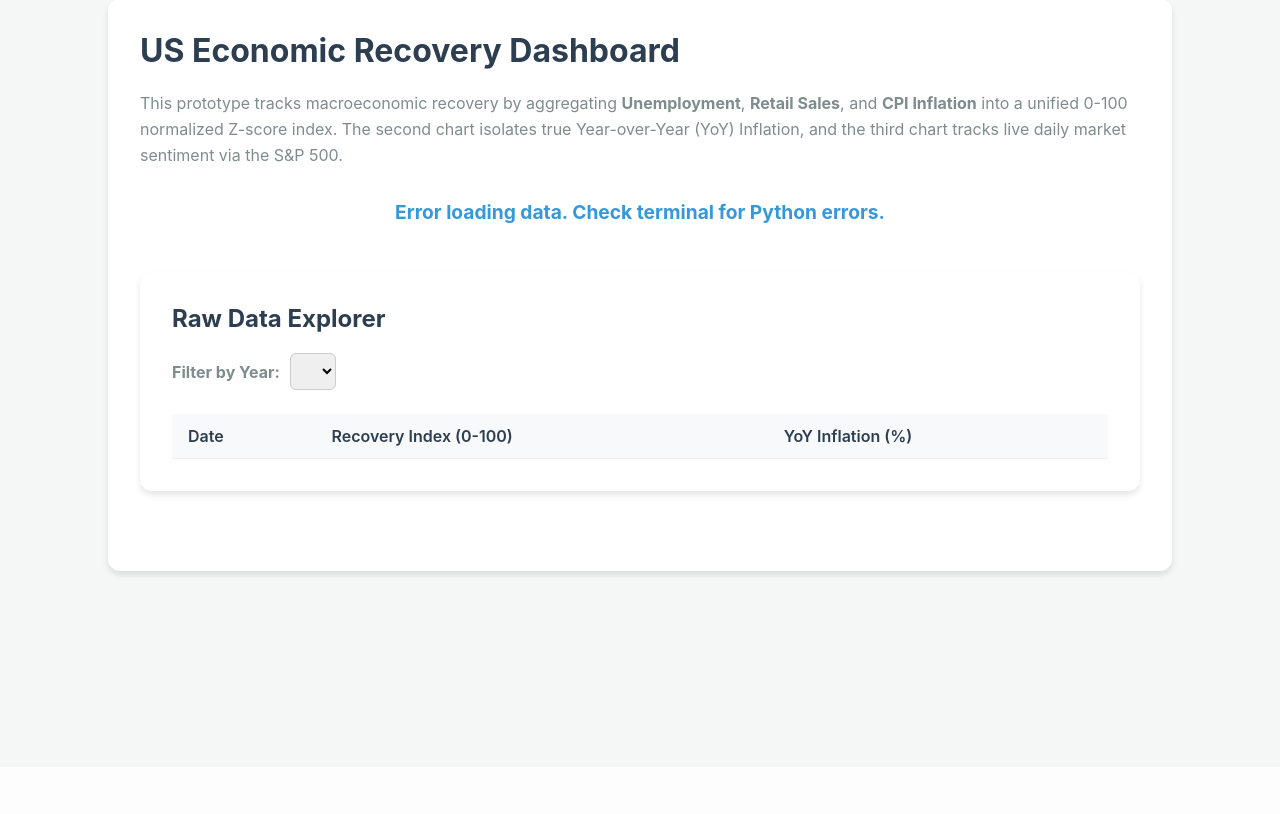
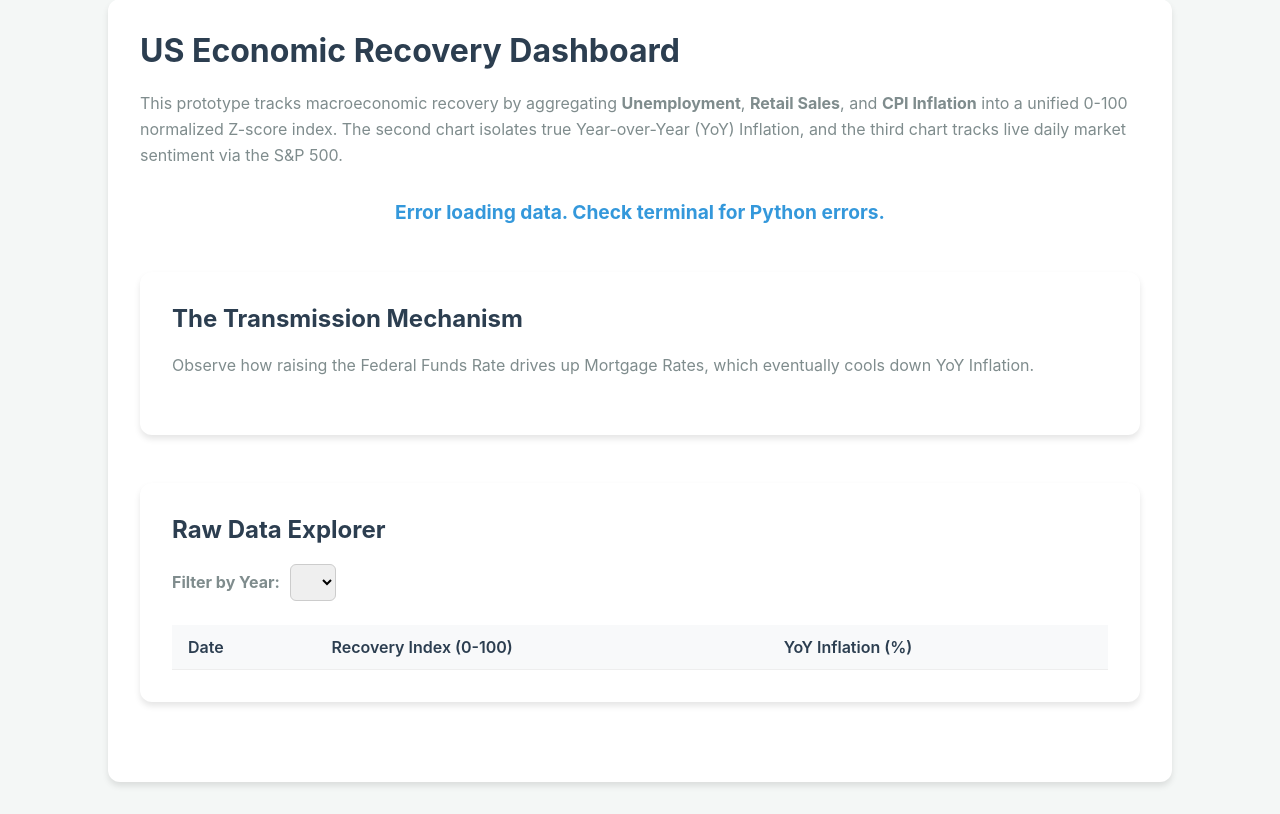
Before and after one commit to golegittech/whiteshield-economic-dashboard, a FastAPI app: page / in a window 1280 px wide. Shown: the part 33-847 px from the top of the page. Before the commit the page ends 611 px from the top, so only its background shows below. Run offline with FastAPI, Linux system fonts and the light colour scheme; data that the repository does not hold is empty; some libraries are stand-ins or nearby versions.

Commit message:
Added Fed Funds and Mortgage KPIs to demonstrate monetary transmission

```diff
--- a/main.py
+++ b/main.py
@@ -32,7 +32,9 @@ def get_recovery_data():
     indicators = {
         "CPIAUCSL": "CPI_Inflation",
         "RSAFS": "Retail_Sales",
-        "UNRATE": "Unemployment_Rate"
+        "UNRATE": "Unemployment_Rate",
+        "FEDFUNDS": "Fed_Rate",       # NEW: The Medicine
+        "MORTGAGE30US": "Mortgage_Rate"
     }
 
     start_date_monthly = datetime.now() - timedelta(days=6*365)
@@ -51,7 +53,9 @@ def get_recovery_data():
     combined_df = combined_df.with_columns([
         pl.col("CPI_Inflation").cast(pl.Float64).fill_nan(None),
         pl.col("Retail_Sales").cast(pl.Float64).fill_nan(None),
-        pl.col("Unemployment_Rate").cast(pl.Float64).fill_nan(None)
+        pl.col("Unemployment_Rate").cast(pl.Float64).fill_nan(None),
+        pl.col("Fed_Rate").cast(pl.Float64).fill_nan(None),      # NEW
+        pl.col("Mortgage_Rate").cast(pl.Float64).fill_nan(None)
     ])
     combined_df = combined_df.sort("date").fill_null(strategy="forward").fill_null(strategy="backward")
 
@@ -98,6 +102,8 @@ def get_recovery_data():
         "dates": combined_df["date"].dt.to_string("%Y-%m-%d").to_list(),
         "scores": combined_df["Recovery_Index_0_to_100"].round(2).to_list(),
         "inflation": combined_df["YoY_Inflation"].round(2).to_list(),
+        "fed_rate": combined_df["Fed_Rate"].round(2).to_list(),           # NEW
+        "mortgage_rate": combined_df["Mortgage_Rate"].round(2).to_list(), # NEW
         "daily_dates": sp500_df["date"].dt.to_string("%Y-%m-%d").to_list(),
         "daily_values": sp500_df["SP500"].round(2).to_list()
     }
--- a/templates/index.html
+++ b/templates/index.html
@@ -34,6 +34,12 @@
         <div id="index-chart" class="chart-container"></div>
         <div id="inflation-chart" class="chart-container"></div>
         <div id="daily-chart" class="chart-container"></div>
+
+        <div class="data-explorer">
+            <h2 style="margin-top: 0; color: #2c3e50;">The Transmission Mechanism</h2>
+            <p style="color: #7f8c8d; margin-bottom: 1.5rem;">Observe how raising the Federal Funds Rate drives up Mortgage Rates, which eventually cools down YoY Inflation.</p>
+            <div id="transmission-chart"></div>
+        </div>
 
         <div class="data-explorer">
     <h2 style="margin-top: 0; color: #2c3e50;">Raw Data Explorer</h2>
@@ -121,6 +127,43 @@
                     paper_bgcolor: 'rgba(0,0,0,0)', plot_bgcolor: 'rgba(0,0,0,0)',
                     margin: {l: 50, r: 20, t: 50, b: 50}
                 };
+
+                // --- THE TRANSMISSION MECHANISM CHART ---
+                const traceInflation = {
+                    x: data.dates,
+                    y: data.inflation,
+                    name: 'YoY Inflation',
+                    type: 'scatter',
+                    line: { color: '#e74c3c', width: 3 } // Red for Inflation
+                };
+
+                const traceFedRate = {
+                    x: data.dates,
+                    y: data.fed_rate,
+                    name: 'Fed Funds Rate',
+                    type: 'scatter',
+                    line: { color: '#2c3e50', width: 3, dash: 'dot' } // Dark dotted line for the Fed
+                };
+
+                const traceMortgage = {
+                    x: data.dates,
+                    y: data.mortgage_rate,
+                    name: '30-Yr Mortgage',
+                    type: 'scatter',
+                    line: { color: '#f39c12', width: 3 } // Orange for Housing
+                };
+
+                const layoutTransmission = {
+                    title: 'Monetary Policy Ripple Effect',
+                    xaxis: { title: 'Date' },
+                    yaxis: { title: 'Percentage (%)' },
+                    plot_bgcolor: '#f8f9fa',
+                    paper_bgcolor: '#ffffff',
+                    margin: { l: 50, r: 20, t: 50, b: 50 },
+                    legend: { orientation: 'h', y: -0.2 }
+                };
+
+                Plotly.newPlot('transmission-chart', [traceInflation, traceFedRate, traceMortgage], layoutTransmission);
                 Plotly.newPlot('daily-chart', [dailyTrace], dailyLayout, {responsive: true});
 
                 // --- INTERACTIVE DATA TABLE LOGIC ---
```
